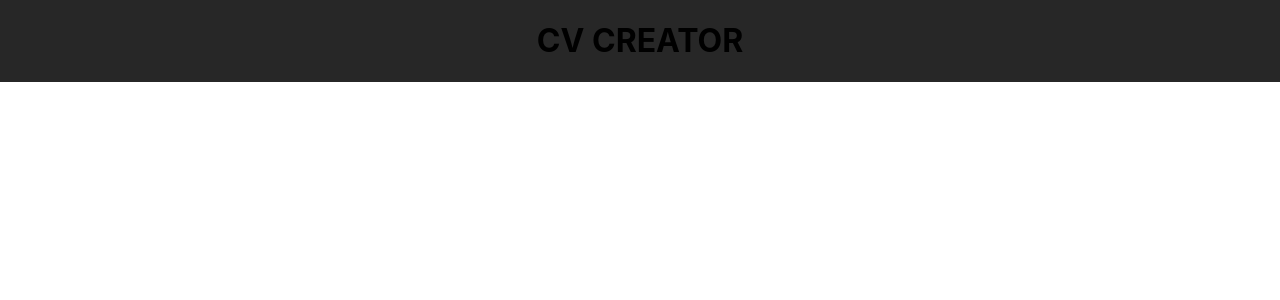
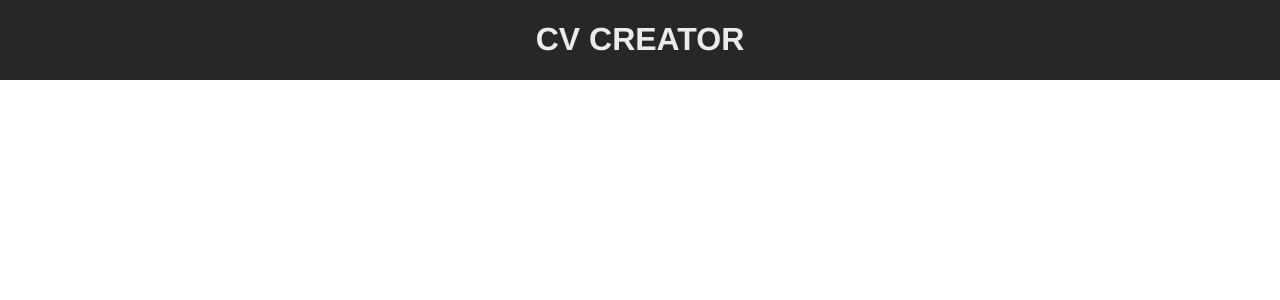
Before and after one commit to asantesylvesterkwame/My-first-React-App, a React (Create React App) app in the folder my-first-react-app/: page / in a window 1280 px wide. Shown: the top 300 px of the page. Built offline with nearby package versions, Linux system fonts and the light colour scheme; a web font is replaced by a local one.

Commit message:
created TitleBar element

```diff
--- a/my-first-react-app/src/components/navbar.jsx
+++ b/my-first-react-app/src/components/navbar.jsx
@@ -3,7 +3,7 @@ import './Navbar.css'
 function Navbar(props) {
     return (
         <div className="titleBar">
-            <h1>CV CREATOR</h1>
+            <h1 className="title">CV CREATOR</h1>
         </div>
 
     );
```
